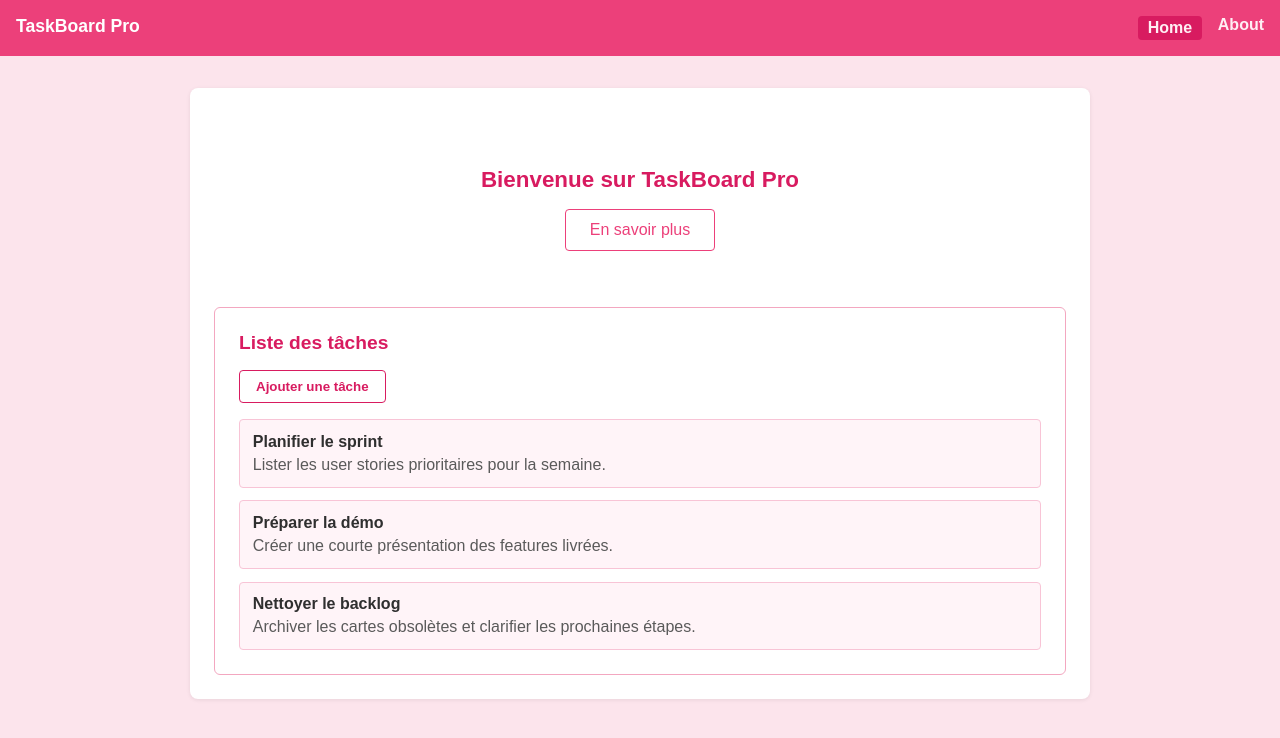
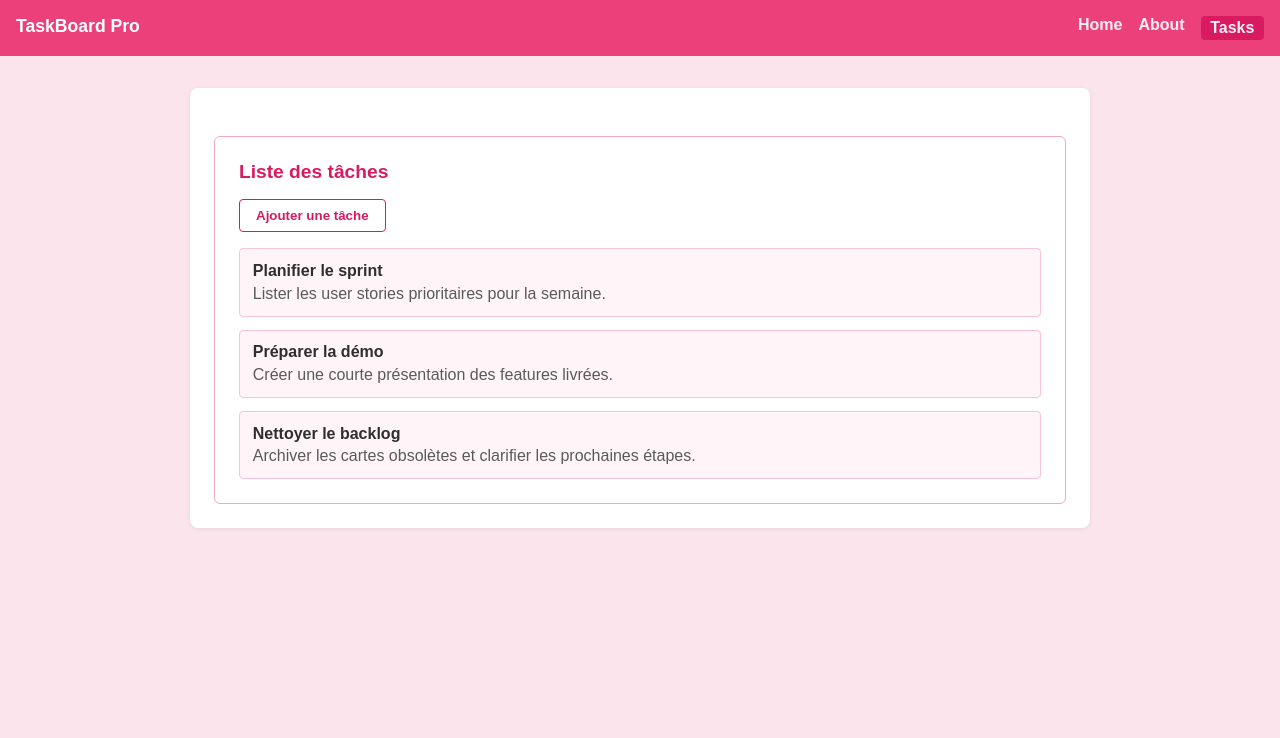
Before and after one commit to anais0704/TaskBoardPro, an Angular app: page /tasks in a window 1280 px wide. Before the commit this address led to /. Shown: the top 738 px of the page. Built offline with nearby package versions, Linux system fonts and the light colour scheme.

Commit message:
feat: Lazy-Loading

```diff
--- a/src/app/app.component.html
+++ b/src/app/app.component.html
@@ -9,6 +9,7 @@
         >Home</a
       >
       <a routerLink="/about" routerLinkActive="active">About</a>
+      <a routerLink="/tasks" routerLinkActive="active">Tasks</a>
     </nav>
   </header>
 
--- a/src/app/app.routes.ts
+++ b/src/app/app.routes.ts
@@ -14,6 +14,11 @@ export const routes: Routes = [
     title: 'TaskBoard Pro | About'
   },
   {
+    path: 'tasks',
+    loadComponent: () => import('./tasks-page/tasks-page.component').then(m => m.TasksPageComponent),
+    title: 'TaskBoard Pro | Tasks'
+  },
+  {
     path: '**',
     redirectTo: ''
   }
--- /dev/null
+++ b/src/app/features/tasks/tasks-page/tasks-page.component.html
@@ -0,0 +1 @@
+<p>tasks-page works!</p>
--- /dev/null
+++ b/src/app/features/tasks/tasks-page/tasks-page.component.ts
@@ -0,0 +1,11 @@
+import { Component } from '@angular/core';
+
+@Component({
+  selector: 'app-tasks-page',
+  imports: [],
+  templateUrl: './tasks-page.component.html',
+  styleUrl: './tasks-page.component.css'
+})
+export class TasksPageComponent {
+
+}
--- a/src/app/home/home.component.html
+++ b/src/app/home/home.component.html
@@ -1,6 +1,6 @@
-<section class="hero">
-  <p class="hero__eyebrow">Bienvenue sur TaskBoard Pro</p>
-  <a routerLink="/about" class="hero__cta">En savoir plus</a>
-</section>
-
-<app-task></app-task>
+<h2>Accueil</h2>
+<p>Bienvenue sur TaskBoard Pro.</p>
+<div class="home-links">
+  <a routerLink="/about" class="home-link">About</a>
+  <a routerLink="/tasks" class="home-link">Tasks</a>
+</div>
--- a/src/app/home/home.component.scss
+++ b/src/app/home/home.component.scss
@@ -1,20 +1,25 @@
-.hero {
-  padding: 2rem 1rem;
-  text-align: center;
+h2 {
+  margin: 0 0 1rem;
+  color: #d81b60;
+  font-size: 1.6rem;
 }
 
-.hero__eyebrow {
-  font-size: 1.4rem;
-  font-weight: 700;
-  color: #d81b60;
-  margin-bottom: 1rem;
+p {
+  margin: 0 0 1.5rem;
 }
 
-.hero__cta {
+.home-links {
+  display: flex;
+  gap: 1rem;
+  justify-content: center;
+  flex-wrap: wrap;
+}
+
+.home-link {
   display: inline-block;
-  padding: 0.7rem 1.5rem;
-  border: 1px solid #ec407a;
-  color: #ec407a;
+  padding: 0.6rem 1.4rem;
+  border: 1px solid #d81b60;
+  border-radius: 4px;
   text-decoration: none;
-  border-radius: 4px;
+  color: #d81b60;
 }
--- a/src/app/home/home.component.ts
+++ b/src/app/home/home.component.ts
@@ -1,12 +1,11 @@
 import { Component } from '@angular/core';
 import { CommonModule } from '@angular/common';
 import { RouterLink } from '@angular/router';
-import { TaskComponent } from '../task/task.component';
 
 @Component({
   selector: 'app-home',
   standalone: true,
-  imports: [CommonModule, RouterLink, TaskComponent],
+  imports: [CommonModule, RouterLink],
   templateUrl: './home.component.html',
   styleUrls: ['./home.component.scss']
 })
--- /dev/null
+++ b/src/app/tasks-page/tasks-page.component.html
@@ -0,0 +1,31 @@
+<section class="tasks-card">
+  <h2>Liste des tâches</h2>
+
+  <button type="button" class="tasks-card__toggle" (click)="toggleForm()">
+    {{ showForm ? 'Fermer le formulaire' : 'Ajouter une tâche' }}
+  </button>
+
+  <form *ngIf="showForm" (ngSubmit)="addTask()" class="tasks-card__form">
+    <input type="text" placeholder="Titre" [(ngModel)]="newTask.title" name="title" required />
+    <textarea
+      placeholder="Description"
+      [(ngModel)]="newTask.description"
+      name="description"
+      required
+    ></textarea>
+    <button type="submit">Enregistrer</button>
+  </form>
+
+  <ng-container *ngIf="tasks$ | async as tasks; else loading">
+    <ul>
+      <li *ngFor="let task of tasks">
+        <strong>{{ task.title }}</strong>
+        <p>{{ task.description }}</p>
+      </li>
+    </ul>
+  </ng-container>
+
+  <ng-template #loading>
+    <p class="tasks-card__loading">Chargement des tâches...</p>
+  </ng-template>
+</section>
--- /dev/null
+++ b/src/app/tasks-page/tasks-page.component.scss
@@ -0,0 +1,73 @@
+.tasks-card {
+  border: 1px solid #f3a7c0;
+  border-radius: 6px;
+  padding: 1.5rem;
+  margin-top: 1.5rem;
+  background: #fff;
+}
+
+.tasks-card h2 {
+  margin: 0 0 1rem;
+  color: #d81b60;
+  font-size: 1.2rem;
+}
+
+.tasks-card__toggle {
+  border: 1px solid #d81b60;
+  background: transparent;
+  color: #d81b60;
+  padding: 0.5rem 1rem;
+  border-radius: 4px;
+  font-weight: 600;
+  cursor: pointer;
+  margin-bottom: 1rem;
+}
+
+.tasks-card__form {
+  display: grid;
+  gap: 0.6rem;
+  margin-bottom: 1rem;
+}
+
+.tasks-card__form input,
+.tasks-card__form textarea {
+  border: 1px solid #f8c4d6;
+  border-radius: 4px;
+  padding: 0.6rem;
+  font: inherit;
+}
+
+.tasks-card__form button {
+  border: 1px solid #d81b60;
+  background: #d81b60;
+  color: #fff;
+  padding: 0.6rem;
+  border-radius: 4px;
+  font-weight: 600;
+  cursor: pointer;
+}
+
+.tasks-card ul {
+  list-style: none;
+  padding: 0;
+  margin: 0;
+  display: grid;
+  gap: 0.8rem;
+}
+
+.tasks-card li {
+  border: 1px solid #f8c4d6;
+  border-radius: 4px;
+  padding: 0.8rem;
+  background: #fff4f8;
+}
+
+.tasks-card li p {
+  margin: 0.3rem 0 0;
+  color: #5a5a5a;
+}
+
+.tasks-card__loading {
+  margin: 0;
+  color: #5a5a5a;
+}
--- /dev/null
+++ b/src/app/tasks-page/tasks-page.component.ts
@@ -0,0 +1,33 @@
+import { Component, inject } from '@angular/core';
+import { CommonModule, AsyncPipe } from '@angular/common';
+import { FormsModule } from '@angular/forms';
+import { TaskService } from '../core/services/task.service';
+
+@Component({
+  selector: 'app-tasks-page',
+  standalone: true,
+  imports: [CommonModule, AsyncPipe, FormsModule],
+  templateUrl: './tasks-page.component.html',
+  styleUrls: ['./tasks-page.component.scss']
+})
+export class TasksPageComponent {
+  private taskService = inject(TaskService);
+  tasks$ = this.taskService.getTasks();
+
+  newTask = { title: '', description: '' };
+  showForm = false;
+
+  addTask(): void {
+    if (!this.newTask.title.trim() || !this.newTask.description.trim()) {
+      return;
+    }
+    const id = Date.now();
+    this.taskService.addTask({ id, ...this.newTask });
+    this.newTask = { title: '', description: '' };
+    this.showForm = false;
+  }
+
+  toggleForm(): void {
+    this.showForm = !this.showForm;
+  }
+}
```
Also changed, not shown: src/app/features/tasks/tasks-page/tasks-page.component.css (added), 2 other files (tests, documents, lock files or other folders).
